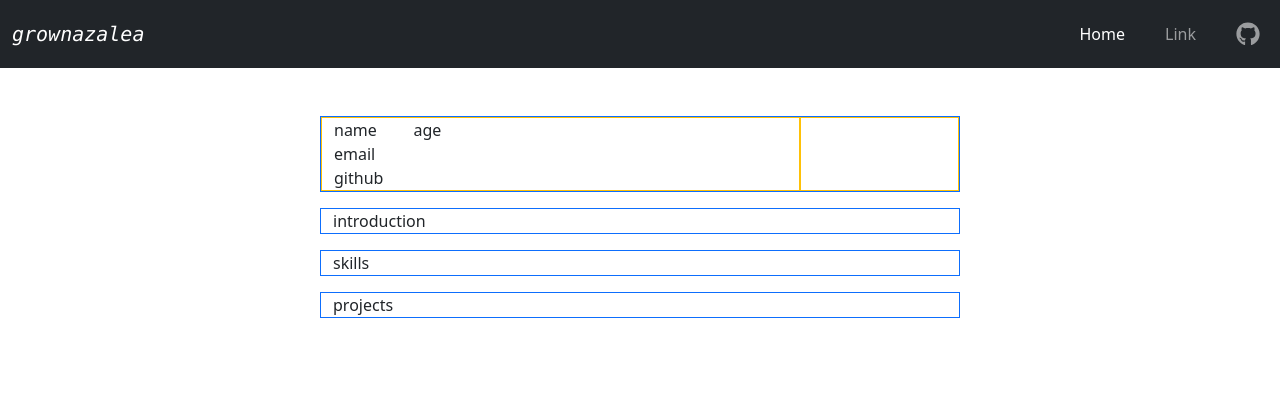
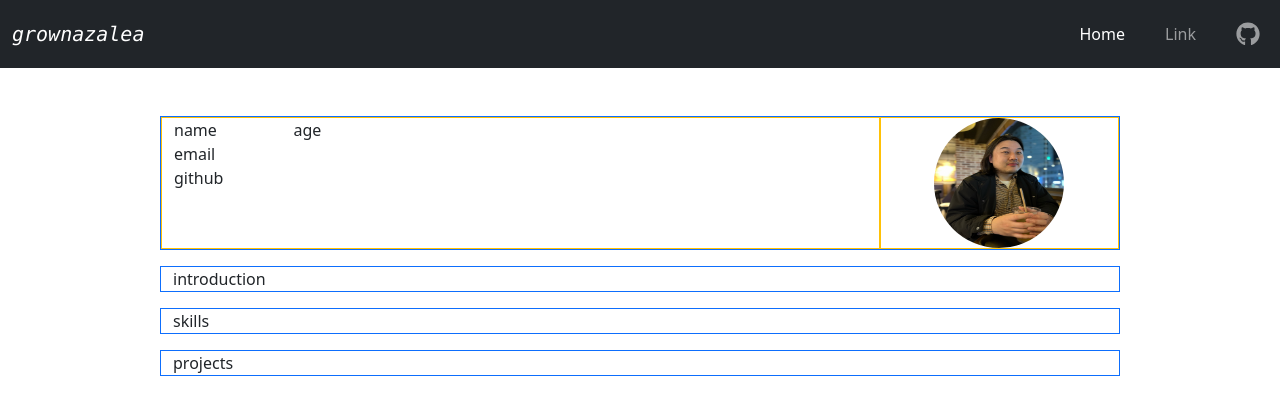
Before and after one commit to babyazalea/grownazalea, a Next.js app: page / in a window 1280 px wide. Shown: the top 414 px of the page. Built offline with nearby package versions, Linux system fonts and the light colour scheme.

Commit message:
added profile picture

```diff
--- a/components/resume/profile.js
+++ b/components/resume/profile.js
@@ -1,3 +1,8 @@
+import Image from "next/image";
+
+import profilePic from "../../public/profile-pic.JPG";
+import styles from "../../styles/profile.module.css";
+
 export default function Profile() {
   return (
     <div className="row border border-primary">
@@ -19,7 +24,16 @@ export default function Profile() {
           </div>
         </div>
       </div>
-      <div className="col-3 border border-warning"></div>
+      <div className="col-3 border border-warning d-flex justify-content-center">
+        <div className={styles["profile-pic-wrapper"]}>
+          <Image
+            src={profilePic}
+            className={styles["profile-pic"]}
+            alt="프로필 사진"
+            layout="fill"
+          />
+        </div>
+      </div>
     </div>
   );
 }
--- a/components/resume/resume.js
+++ b/components/resume/resume.js
@@ -5,7 +5,7 @@ import Skills from "./skills";
 
 export default function Resume() {
   return (
-    <div className="container-fluid w-50 pt-5 d-flex flex-column gap-3">
+    <div className="container-fluid w-75 pt-5 d-flex flex-column gap-3">
       <Profile />
       <Introduction />
       <Skills />
--- /dev/null
+++ b/styles/profile.module.css
@@ -0,0 +1,9 @@
+.profile-pic-wrapper {
+  position: relative;
+  width: 130px;
+  height: 130px;
+}
+
+.profile-pic {
+  border-radius: 50%;
+}
```
Also changed, not shown: public/profile-pic.JPG (added).
